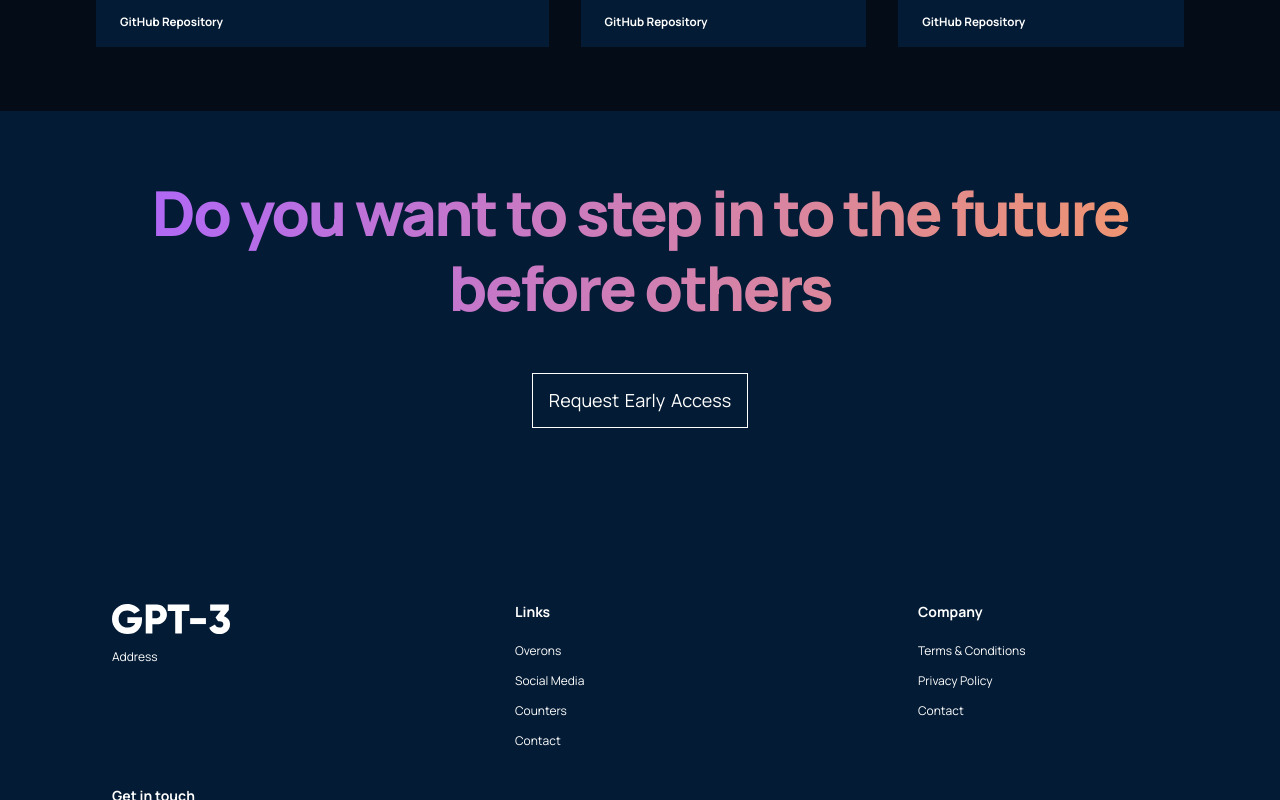
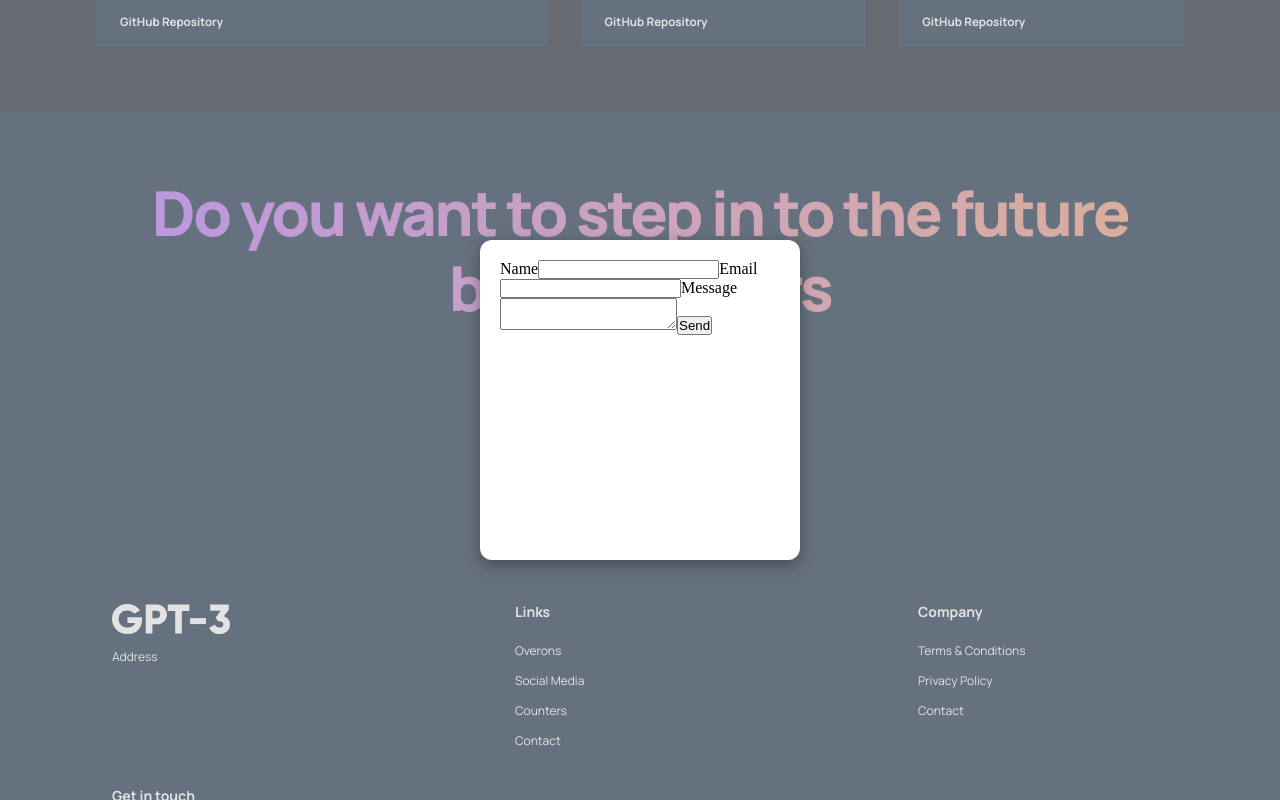
Before and after one commit to JonathanKim424/react-portfolio, a React (Create React App) app: page / in a window 1280 px wide. Both pictures are taken after a click on the element "Request Early Access". Shown: the part 3390-4190 px from the top of the page. Built offline with nearby package versions, Linux system fonts and the light colour scheme.

Commit message:
rough sketched modal for contact form with functioning email

```diff
--- a/package.json
+++ b/package.json
@@ -3,6 +3,7 @@
   "version": "0.1.0",
   "private": true,
   "dependencies": {
+    "@emailjs/browser": "^3.6.2",
     "@testing-library/jest-dom": "^5.16.5",
     "@testing-library/react": "^13.3.0",
     "@testing-library/user-event": "^13.5.0",
--- /dev/null
+++ b/src/components/contact/Contact.jsx
@@ -0,0 +1,39 @@
+import React, { useRef } from 'react';
+import emailjs from '@emailjs/browser';
+import './contact.css';
+
+const Contact = ({ closeModal }) => {
+    const form = useRef();
+    const sendEmail = (event) => {
+        event.preventDefault();
+        const body = document.body;
+        body.style.overflowY = '';
+        closeModal(false);
+        // emailjs.sendForm('portfolio_contact_form', 'contact_form', form.current, '5Bhmm9hP77hOlY6-a')
+        //   .then((result) => {
+        //     console.log(result.text);
+        //     closeModal(false);
+        //     // document.getElementById('contactForm').reset();
+        //   }, (error) => {
+        //     console.log(error.text);
+        //   });
+      };
+
+    return (
+        <div className='modalBackground'>
+            <div className='modalContainer'>
+                <form id='contactForm' ref={form} onSubmit={sendEmail}>
+                    <label>Name</label>
+                    <input type='text' name='user_name' />
+                    <label>Email</label>
+                    <input type='email' name='user_email' />
+                    <label>Message</label>
+                    <textarea name='message' />
+                    <input type='submit' value='Send' />
+                </form>
+            </div>
+        </div>
+    )
+}
+
+export default Contact
--- /dev/null
+++ b/src/components/contact/contact.css
@@ -0,0 +1,21 @@
+.modalBackground {
+    width: 100vw;
+    height: 100vh;
+    position: fixed;
+    top: 0;
+    background-color: rgba(200, 200, 200, 0.5);
+    display: flex;
+    justify-content: center;
+    align-items: center;
+}
+
+.modalContainer {
+    width: 20rem;
+    height: 20rem;
+    border-radius: 12px;
+    background-color: #fff;
+    box-shadow: rgba(0, 0, 0, 0.35) 0px 5px 15px;
+    display: flex;
+    flex-direction: column;
+    padding: 20px;
+}
--- a/src/components/index.js
+++ b/src/components/index.js
@@ -3,3 +3,4 @@ export { default as Brand } from './brand/Brand';
 export { default as CTA } from './cta/CTA';
 export { default as Feature } from './feature/Feature';
 export { default as Navbar } from './navbar/Navbar';
+export { default as Contact } from './contact/Contact';
--- a/src/components/navbar/Navbar.jsx
+++ b/src/components/navbar/Navbar.jsx
@@ -8,7 +8,7 @@ const Menu = () => (
   <p><a href='#home'>About Me</a></p>
   <p><a href='#skills'>Skills</a></p>
   <p><a href='#projects'>Projects</a></p>
-  <p><a href='#home'>Contact Me</a></p>
+  <p><a href='#contact'>Contact Me</a></p>
   </>
 )
 
--- a/src/containers/footer/Footer.jsx
+++ b/src/containers/footer/Footer.jsx
@@ -1,16 +1,47 @@
-import React from 'react';
+import React, { useRef, useState } from 'react';
+import emailjs from '@emailjs/browser';
 import './footer.css';
+import { Contact } from '../../components';
 import gpt3Logo from '../../assets/logo.svg';
 
 const Footer = () => {
+
+  const [openModal, setOpenModal] = useState(false);
+
+  // const form = useRef();
+  // const sendEmail = (event) => {
+  //   event.preventDefault();
+  //   emailjs.sendForm('portfolio_contact_form', 'contact_form', form.current, '5Bhmm9hP77hOlY6-a')
+  //     .then((result) => {
+  //       console.log(result.text);
+  //       document.getElementById('contactForm').reset();
+  //     }, (error) => {
+  //       console.log(error.text);
+  //     });
+  // };
+
   return (
-    <div className='gpt3__footer section__padding'>
+    <div className='gpt3__footer section__padding' id='contact'>
       <div className='gpt3__footer-heading'>
         <h1 className='gradient__text'>Do you want to step in to the future before others</h1>
       </div>
-      <div className='gpt3__footer-btn'>
+      <div className='gpt3__footer-btn' onClick={() => {
+        setOpenModal(true);
+        const body = document.body;
+        body.style.overflowY = 'hidden';
+      }}>
         <p>Request Early Access</p>
       </div>
+      {openModal && <Contact closeModal={setOpenModal} />}
+      {/* <form id='contactForm' ref={form} onSubmit={sendEmail}>
+        <label>Name</label>
+        <input type='text' name='user_name' />
+        <label>Email</label>
+        <input type='email' name='user_email' />
+        <label>Message</label>
+        <textarea name='message' />
+        <input type='submit' value='Send' />
+      </form> */}
       <div className='gpt3__footer-links'>
         <div className='gpt3__footer-links_logo'>
           <img src={gpt3Logo} alt='logo' />
```
Also changed, not shown: 1 other file (tests, documents, lock files or other folders).
